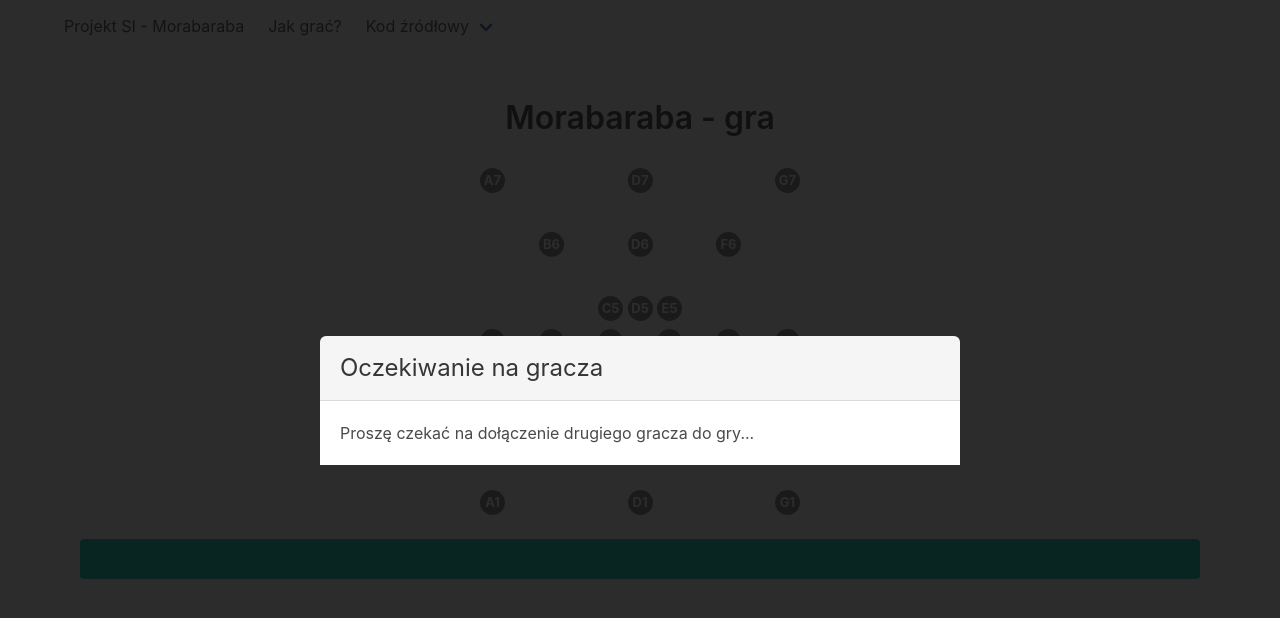
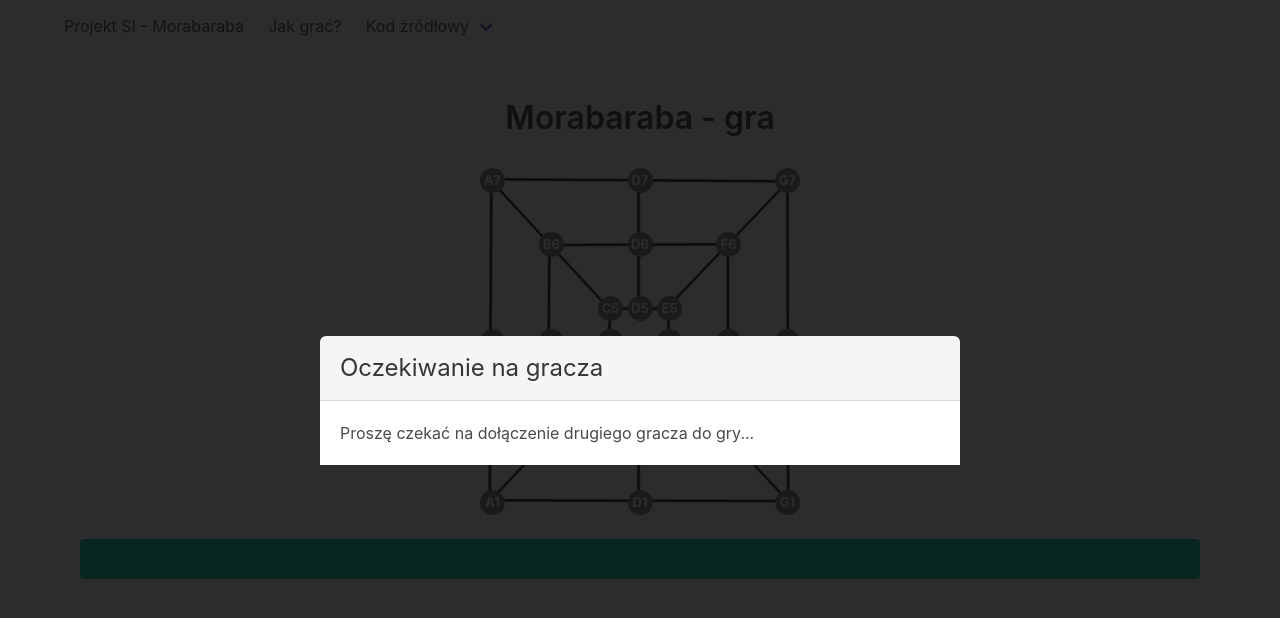
Before and after one commit to Vesqus/MorabarabaClient, a website built with webpack: page src/html/index.html in a window 1280 px wide. Built offline with nearby package versions, Linux system fonts and the light colour scheme; what websocket-as-promised would draw is missing.

Commit message:
Add board background

```diff
--- a/src/html/index.html
+++ b/src/html/index.html
@@ -13,6 +13,10 @@
   <style>
     .board {
       user-select: none;
+      background-position: center;
+      background-repeat: no-repeat;
+      background-size: auto 97.5%;
+      background-image: url('img/board.png');
     }
 
     .board-space {
```
Also changed, not shown: src/html/img/board.png (added).
